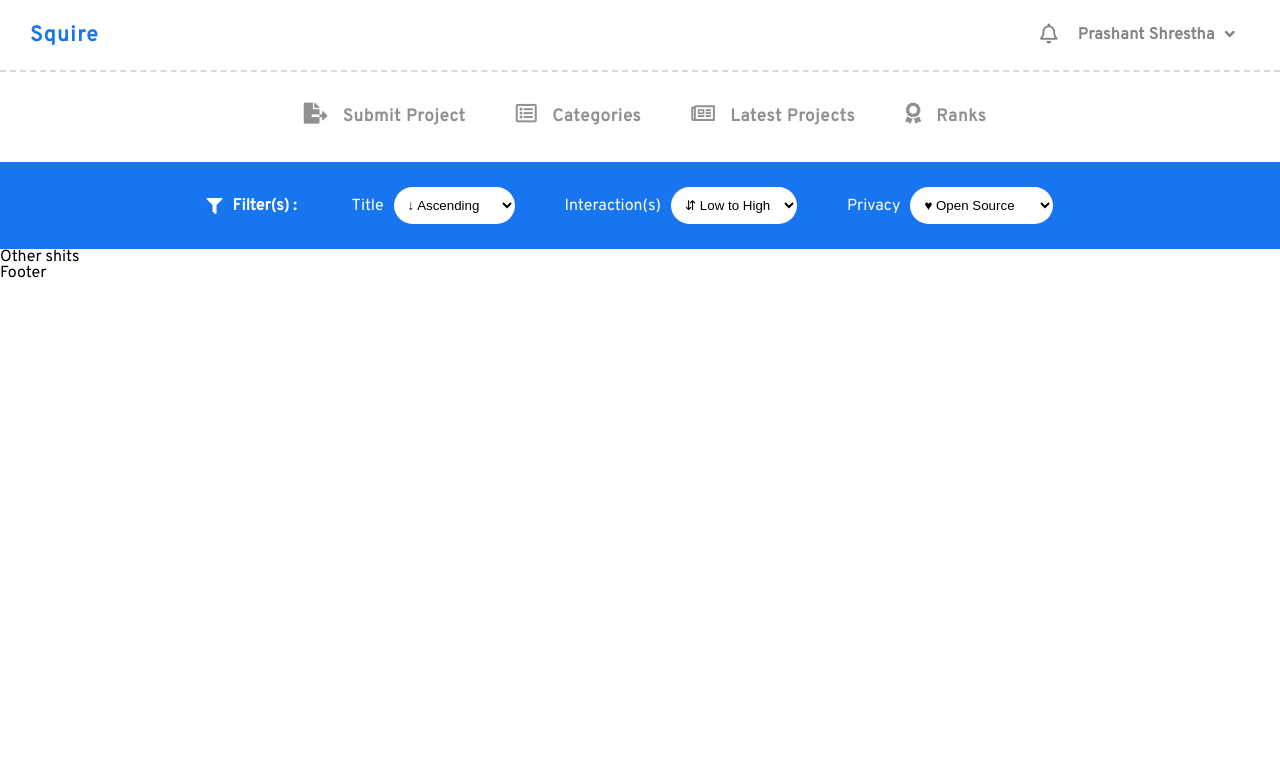
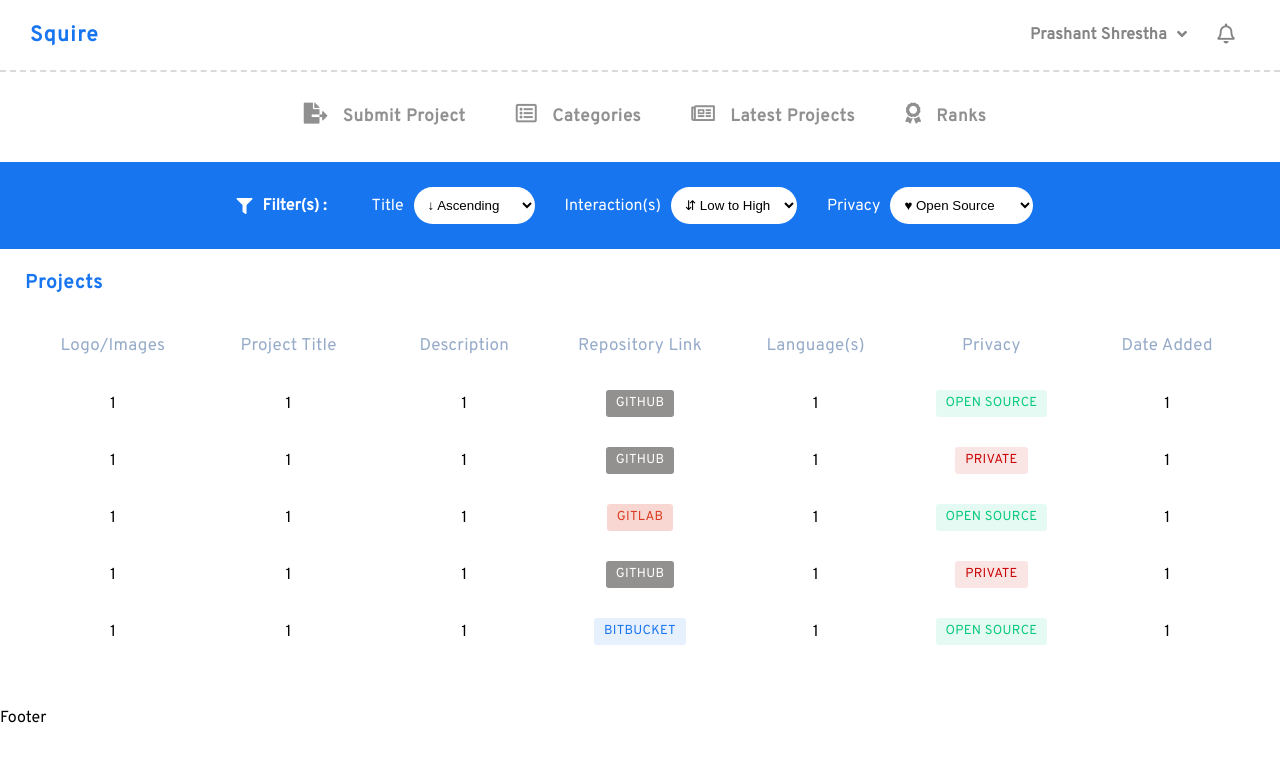
Before and after one commit to intern0t/squire, a React (Create React App) app: page / in a window 1280 px wide. Shown: the top 762 px of the page. Built offline with nearby package versions, Linux system fonts and the light colour scheme.

Commit message:
Working on the table data.
Signed-off-by: Prashant Shrestha <intern0t@users.noreply.github.com>

```diff
--- a/src/components/Header.js
+++ b/src/components/Header.js
@@ -30,13 +30,13 @@ const User = ({ name, avatar }) => {
 			<ul>
 				<li>
 					<a href="#" title="">
-						<Icon icon="far fa-bell" />
+						{name}
+						<Icon icon="fas fa-angle-down" />
 					</a>
 				</li>
 				<li>
 					<a href="#" title="">
-						{name}
-						<Icon icon="fas fa-angle-down" />
+						<Icon icon="far fa-bell" />
 					</a>
 				</li>
 			</ul>
--- a/src/components/MainContainer.js
+++ b/src/components/MainContainer.js
@@ -1,12 +1,13 @@
 import React, { Component } from "react";
 import Filters from "./Filters";
+import Tabular from "./Tabular";
 
 class MainContainer extends Component {
 	render() {
 		return (
 			<div className="main-container">
 				<Filters />
-				Other shits
+				<Tabular title="Projects" />
 			</div>
 		);
 	}
--- /dev/null
+++ b/src/components/Tabular.js
@@ -0,0 +1,147 @@
+import React, { Component } from "react";
+
+class Tabular extends Component {
+	state = {
+		fakeData: []
+	};
+
+	render() {
+		const { title } = this.props;
+
+		return (
+			<div className="tabular">
+				{title || title.length > 0 ? <h1>{title}</h1> : null}
+				<table>
+					<thead>
+						<tr>
+							<th>Logo/Images</th>
+							<th>Project Title</th>
+							<th>Description</th>
+							<th>Repository Link</th>
+							<th>Language(s)</th>
+							<th>Privacy</th>
+							<th>Date Added</th>
+						</tr>
+					</thead>
+					<tbody>
+						<tr>
+							<td>1</td>
+							<td>1</td>
+							<td>1</td>
+							<td>
+								<Repository
+									type="github"
+									link="https://github.com/"
+								/>
+							</td>
+							<td>1</td>
+							<td>
+								<Privacy type={0} />
+							</td>
+							<td>1</td>
+						</tr>
+						<tr>
+							<td>1</td>
+							<td>1</td>
+							<td>1</td>
+							<td>
+								<Repository
+									type="github"
+									link="https://github.com/"
+								/>
+							</td>
+							<td>1</td>
+							<td>
+								<Privacy type={1} />
+							</td>
+							<td>1</td>
+						</tr>
+						<tr>
+							<td>1</td>
+							<td>1</td>
+							<td>1</td>
+							<td>
+								<Repository
+									type="gitlab"
+									link="https://gitlab.com/"
+								/>
+							</td>
+							<td>1</td>
+							<td>
+								<Privacy type={0} />
+							</td>
+							<td>1</td>
+						</tr>
+						<tr>
+							<td>1</td>
+							<td>1</td>
+							<td>1</td>
+							<td>
+								<Repository
+									type="github"
+									link="https://github.com/"
+								/>
+							</td>
+							<td>1</td>
+							<td>
+								<Privacy type={1} />
+							</td>
+							<td>1</td>
+						</tr>
+						<tr>
+							<td>1</td>
+							<td>1</td>
+							<td>1</td>
+							<td>
+								<Repository
+									type="bitbucket"
+									link="https://bitbucket.com/"
+								/>
+							</td>
+							<td>1</td>
+							<td>
+								<Privacy type={0} />
+							</td>
+							<td>1</td>
+						</tr>
+					</tbody>
+				</table>
+			</div>
+		);
+	}
+}
+
+const Privacy = ({ type }) => {
+	return (
+		<div className="privacy">
+			<div className={`privacy-${type === 0 ? "oss" : "private"}`}>
+				{type === 0 ? "Open Source" : "Private"}
+			</div>
+		</div>
+	);
+};
+
+var getDomain = url => {
+	var a = document.createElement("a");
+	a.href = url;
+	return a.hostname
+		.split(".")
+		.slice(0, a.hostname.split(".").length - 1)
+		.join("");
+};
+
+const Repository = ({ type, link }) => {
+	var repoType = getDomain(link);
+
+	return (
+		<a
+			className={`repository${repoType ? `-${repoType}` : null}`}
+			href={link}
+			title={repoType.toUpperCase()}
+		>
+			{type.toUpperCase()}
+		</a>
+	);
+};
+
+export default Tabular;
--- a/src/styles/_includes/_colors.scss
+++ b/src/styles/_includes/_colors.scss
@@ -15,3 +15,6 @@ $Alabaster: #f8f8f8;
 $Gray: #848484;
 $CloudBurst: #243152;
 $SlateGray: #969eaf;
+$RockBlue: #96abc9;
+$CaribbeanRed: #ca0606;
+$CaribbeanGreen: #06ca7d;
--- /dev/null
+++ b/src/styles/_includes/_components.scss
@@ -0,0 +1,66 @@
+/**
+ * Copyright (c) 2019, Squire
+ * Document     : _components.scss
+ * Developer    : Prashant Shrestha (www.prashant.me)
+ * Date         : 2019-03-12
+ */
+
+@import "./colors", "./variables";
+
+$defaultRadius: 3px;
+$defaultPadding: 7px 10px;
+
+.privacy {
+	text-decoration: none;
+	font-size: $defaultFontSize - 3;
+	text-transform: uppercase;
+	letter-spacing: 0.3px;
+
+	&-oss {
+		border-radius: $defaultRadius;
+		padding: $defaultPadding;
+		background: rgba($CaribbeanGreen, 0.1);
+		color: $CaribbeanGreen;
+		letter-spacing: 0.3px;
+	}
+
+	&-private {
+		border-radius: $defaultRadius;
+		padding: $defaultPadding;
+		background: rgba($CaribbeanRed, 0.1);
+		color: $CaribbeanRed;
+		letter-spacing: 0.3px;
+	}
+}
+
+.repository {
+	&-github {
+		text-decoration: none;
+		font-size: $defaultFontSize - 3;
+		letter-spacing: 0.3px;
+		border-radius: $defaultRadius;
+		padding: $defaultPadding;
+		background: rgba(#272522, 0.5);
+		color: $White;
+	}
+
+	&-gitlab {
+		text-decoration: none;
+		font-size: $defaultFontSize - 3;
+		letter-spacing: 0.3px;
+		border-radius: $defaultRadius;
+		padding: $defaultPadding;
+		background: rgba(#db3b21, 0.2);
+		color: #db3b21;
+	}
+
+	&-bitbucket {
+		text-decoration: none;
+		font-size: $defaultFontSize - 3;
+		letter-spacing: 0.3px;
+		border-radius: $defaultRadius;
+		padding: $defaultPadding;
+		background: rgba($Azure, 0.1);
+		color: $Azure;
+	}
+}
--- a/src/styles/squire.scss
+++ b/src/styles/squire.scss
@@ -6,7 +6,7 @@
  */
 
 @import "./_includes/reset", "./_includes/variables", "./_includes/colors",
-	"./_includes/mixins", "./_includes/fonts";
+	"./_includes/mixins", "./_includes/fonts", "./_includes/components";
 
 body {
 	font-family: $defaultFontFamily;
@@ -195,7 +195,7 @@ body {
 									@include Flex(row);
 									align-content: center;
 									align-items: center;
-									margin: 0 20px;
+									margin: 0 10px;
 
 									span {
 										font-size: $defaultFontSize;
@@ -217,6 +217,58 @@ body {
 					}
 				}
 			}
+
+			.tabular {
+				@include Flex(column);
+				padding: 25px;
+
+				h1 {
+					font-size: $defaultFontSize + 3;
+					font-weight: bold;
+					color: $Azure;
+					letter-spacing: 1px;
+				}
+
+				table {
+					margin: 25px 0;
+
+					thead,
+					tbody {
+						tr {
+							@include Flex(row);
+							justify-content: space-evenly;
+						}
+					}
+
+					thead {
+						tr > th {
+							width: $hundred-percent;
+							letter-spacing: 0.3px;
+							text-align: center;
+							color: $RockBlue;
+							font-size: $defaultFontSize + 1;
+							padding: 20px 0;
+						}
+					}
+
+					tbody {
+						tr {
+							padding: 15px 0;
+
+							td {
+								width: 100%;
+								overflow: hidden;
+								padding: 0 5px;
+								text-align: center;
+								@include Flex(row);
+								align-content: center;
+								align-items: center;
+								justify-content: center;
+							}
+						}
+					}
+				}
+			}
 		}
 
 		.footer {
```
Also changed, not shown: src/styles/squire.min.css, 1 other file (tests, documents, lock files or other folders).
